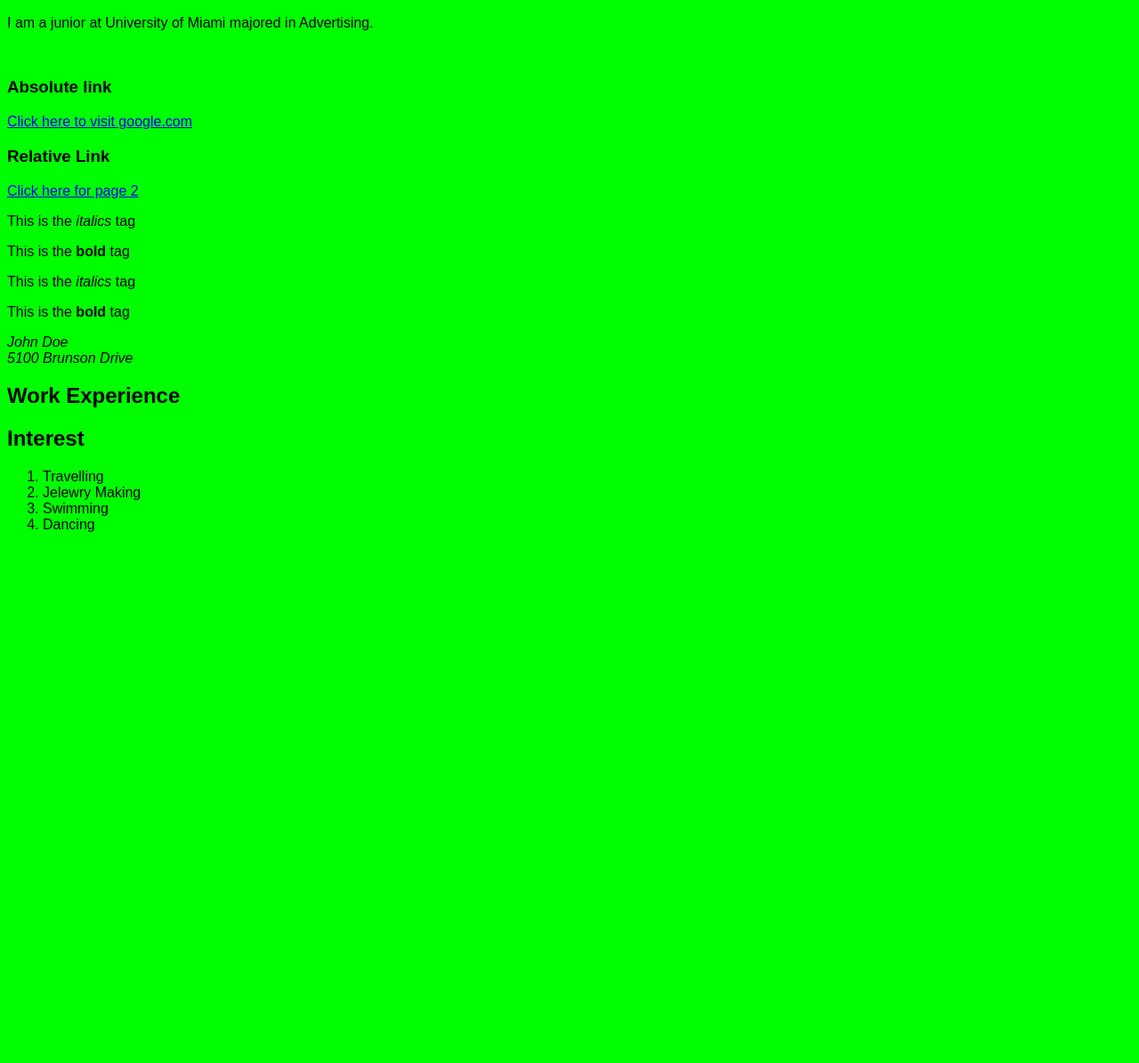
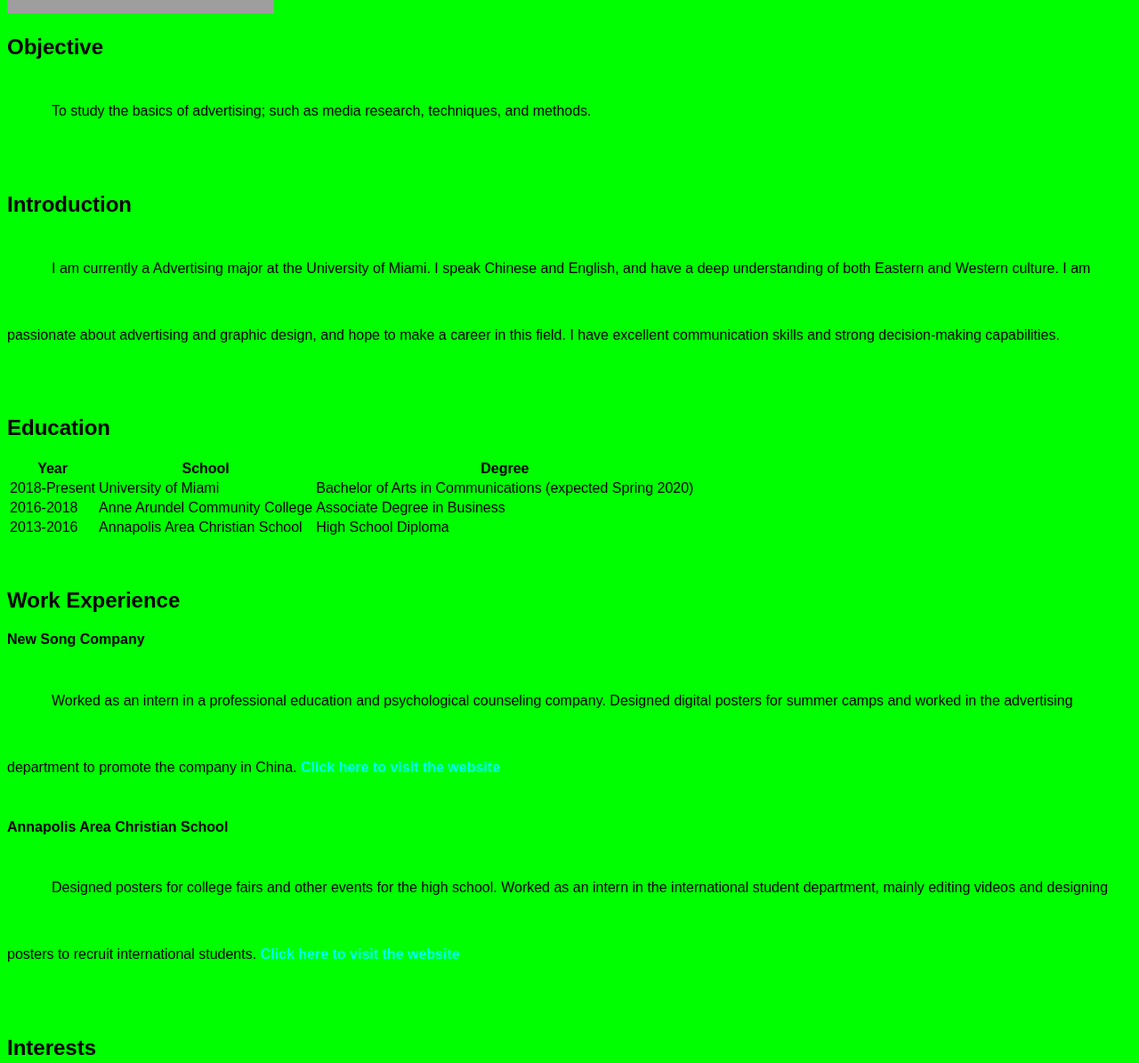
Before and after one commit to jiyaru1997/cim111, a plain HTML site: page HW/resume css/index.html in a window 1280 px wide. Shown: the part 360-1555 px from the top of the page at 89% size. Before the commit the page ends 975 px from the top, so only its background shows below. Drawn offline with Linux system fonts and the light colour scheme; grey boxes are pictures that could not be loaded.

```diff
--- a/HW/resume css/index.html
+++ b/HW/resume css/index.html
@@ -4,9 +4,11 @@
 
 <head>
     <title>Yaru Ji Resume</title>
+     <!-- Comment -->
     <meta name="author" content="Yaru"/>
     <meta name="keywords" content="resume">
-     <!-- HTML Comment -->
+</head>
+
     <style>
       /* CSS Comment */
 
@@ -21,60 +23,123 @@
       h1{
         color: pink;
         background-color: blue;
+      }
 
+      a{
+        text-decoration: none;
+        color: purple;
+        font-weight: 900;
+      }
+
+      a:hover{
+        color: white;
+        text-decoration: underline;
+      }
+/*
+      a:visited{
+        color: red;
+      }
+*/
+      p{
+        line-height: 75px;
+        text-indent: 50px;
+      }
+
+      ul li{
+        list-style: none;
+      }
+
+      #name{
+        text-align: center;
+        background-color: cyan;
+      }
+
+      .links{
+        color: cyan;
       }
 
 
+      </style>
 
-    </style>
-</head>
+
 
 <body>
-  <h1>Yaru Ji</h1>
+  <h1 id="name">Yaru Ji</h1>
+  <p>
+    <strong><Address> 5202 University Dr, Coral Gables, FL 33146 </Address></strong>
+    <strong>Email: yxj233@miami.edu</strong>
+    <br>
+     <strong>Phone: 305-299-7451</strong>
+  </p>
 
   <img src="Images/me.jpg" width="300">
+
+
+<br>
+
+  <h2>Objective</h2>
+    <p>To study the basics of advertising; such as media research, techniques, and methods.</p>
 
 <br>
 
   <h2>Introduction</h2>
-    <p>I am a junior at University of Miami majored in Advertising.</p>
+    <p>I am currently a Advertising major at the University of Miami. I speak Chinese and English, and have a deep understanding of both Eastern and Western culture. I am passionate about advertising and graphic design, and hope to make a career in this field. I have excellent communication skills and strong decision-making capabilities.</p>
 
 <br>
 
-    <h3>Absolute link</h3>
-    <a href="http://www.google.com">Click here to visit google.com</a>
+    <h2>Education</h2>
+    <Table>
+      <tr>
+        <th>Year</th>
+        <th>School</th>
+        <th>Degree</th>
+      </tr>
 
-    <h3>Relative Link</h3>
+      <tr>
+        <td>2018-Present</td>
+        <td>University of Miami</td>
+        <td>Bachelor of Arts in Communications (expected Spring 2020)</td>
+      </tr>
 
-    <a href="page2.html">Click here for page 2</a>
+      <tr>
+        <td>2016-2018</td>
+        <td>Anne Arundel Community College</td>
+        <td>Associate Degree in Business</td>
+      </tr>
+
+      <tr>
+        <td>2013-2016</td>
+        <td>Annapolis Area Christian School</td>
+        <td>High School Diploma</td>
+      </tr>
+    </Table>
+
+<br>
+<br>
+
+    <h2>Work Experience</h2>
+
+    <h4> New Song Company </h4>
+    <p>Worked as an intern in a professional education and psychological counseling company. Designed digital posters for summer camps and worked in the advertising department to promote the company in China. <a class="links" href="http://www.newsongus.com/">Click here to visit the website</a> </p>
+    <h4> Annapolis Area Christian School </h4>
+    <p>Designed posters for college fairs and other events for the high school. Worked as an intern in the international student department, mainly editing videos and designing posters to recruit international students. <a class="links" href="http://www.aacsonline.org/">Click here to visit the website</a> </p>
 
 <br>
 
-    <p>This is the <i>italics</i> tag</p>
-          <p>This is the <b>bold</b> tag</p>
-
-          <p>This is the <em>italics</em> tag</p>
-          <p>This is the <strong>bold</strong> tag</p>
-
-
-
-    <Address>
-    John Doe<br>
-    5100 Brunson Drive
-    </Address>
-
-    <h2>Work Experience</h2>
-
-    <h2>Interest</h2>
+    <h2>Interests</h2>
       <ol>
-        <li>Travelling</li>
-        <li>Jelewry Making</li>
-        <li>Swimming</li>
-        <li>Dancing</li>
+        <li>Custome Design</li>
+        <li>Jewelry Design</li>
+        <li>Travel</li>
+        <li>Photography</li>
       </ol>
 
-
-
+      <ul>
+        <li>Custome Design</li>
+        <li>Jewelry Design</li>
+        <li>Travel</li>
+        <li>Photography</li>
+      </ul>
 
 
 </body>
```
Also changed, not shown: 5 other files.
